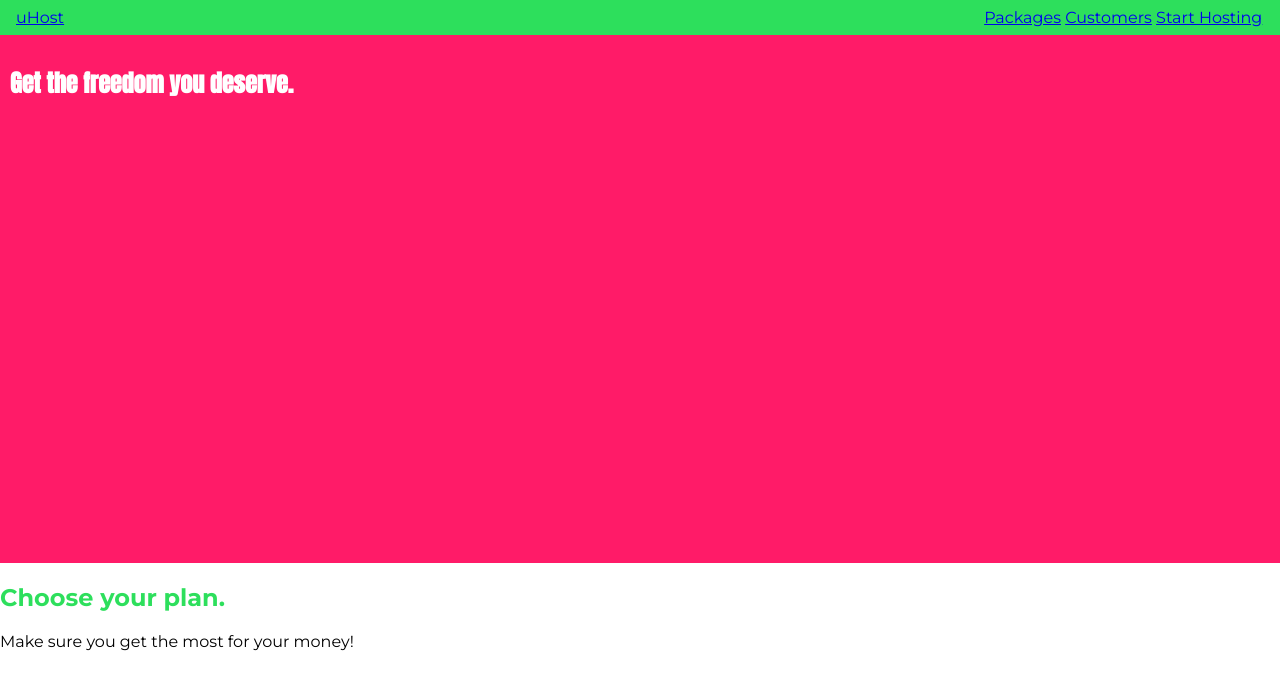
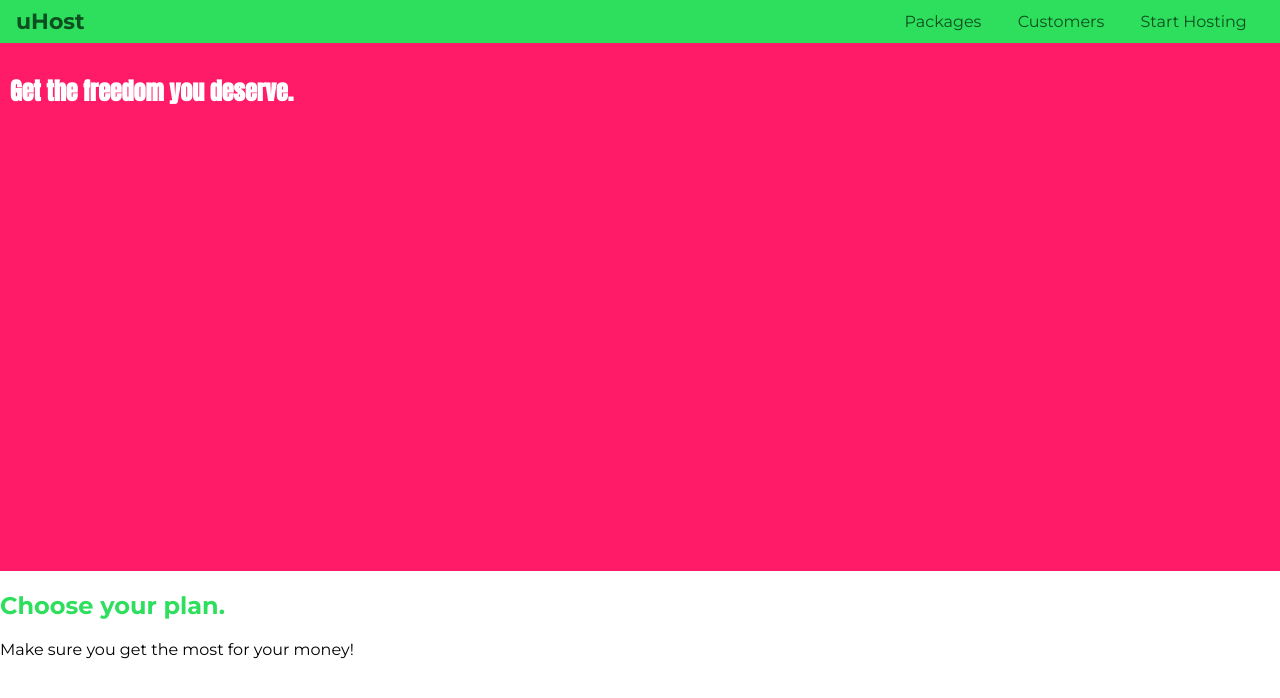
Before and after one commit to DevPan29/CSS---The-Complete-Guide-2022-Udemy, a plain HTML site: page index.html in a window 1280 px wide. Drawn offline with Linux system fonts and the light colour scheme.

Commit message:
style for anchor tag

```diff
--- a/index.html
+++ b/index.html
@@ -17,7 +17,7 @@
 <body>
     <header class="main-header">
         <div>
-            <a href="index.html">
+            <a href="index.html" class="main-header__brand">
                 uHost
             </a>
         </div>
--- a/main.css
+++ b/main.css
@@ -31,12 +31,21 @@ body {
 
 .main-header > div {
     display: inline-block;
+    vertical-align: middle;
+}
+
+.main-header__brand {
+    color: #0e4f1f;
+    text-decoration: none;
+    font-weight: bold;
+    font-size: 22px;
 }
 
 .main-nav {
     display: inline-block;
     text-align: right;
-    width: calc(100% - 54px)
+    width: calc(100% - 74px);
+    vertical-align: middle;
 }
 
 .main-nav__items {
@@ -47,4 +56,10 @@ body {
 
 .main-nav__item {
     display: inline-block;
+    margin: 0 16px;
 }
+
+.main-nav__item a {
+    text-decoration: none;
+    color: #0e4f1f;
+}
```
